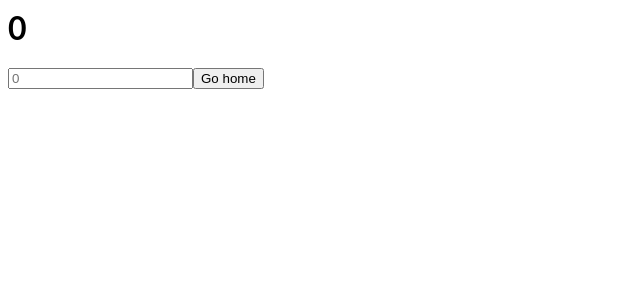
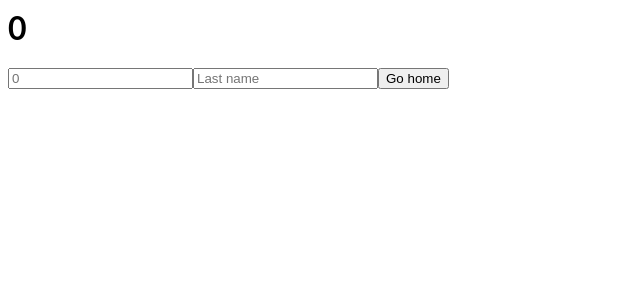
Before and after one commit to yasikrehman/react-redux, a React (Create React App) app: page /text/1 in a window 1280 px wide. Shown: the top 300 px of the page, without its empty margins (0-640 px from the left). Built offline with nearby package versions, Linux system fonts and the light colour scheme.

Commit message:
last name added in updatetext file

```diff
--- a/src/components/Updatetext.js
+++ b/src/components/Updatetext.js
@@ -1,4 +1,4 @@
-import React from 'react';
+import React, { useState } from 'react';
 import { useSelector, useDispatch } from 'react-redux';
 import { useParams, useNavigate, useLocation } from 'react-router-dom';
 
@@ -6,9 +6,8 @@ export const Updatetext = () => {
   const texts = useSelector((state) => state.getText);
   const dispatch = useDispatch();
   let location = useLocation();
-
+  const [lastName, setLastName] = useState('');
   let history = useNavigate();
-  console.log(location);
 
   function handleClick() {
     console.log('test');
@@ -25,6 +24,16 @@ export const Updatetext = () => {
           dispatch({ type: 'addtext', payload: event.target.value })
         }
       />
+
+      <input
+        value={lastName}
+        onChange={(e) => setLastName(e.target.value)}
+        placeholder="Last name"
+        type="text"
+        name="lastName"
+        required
+      />
+
       <button type="button" onClick={handleClick}>
         Go home
       </button>
```
